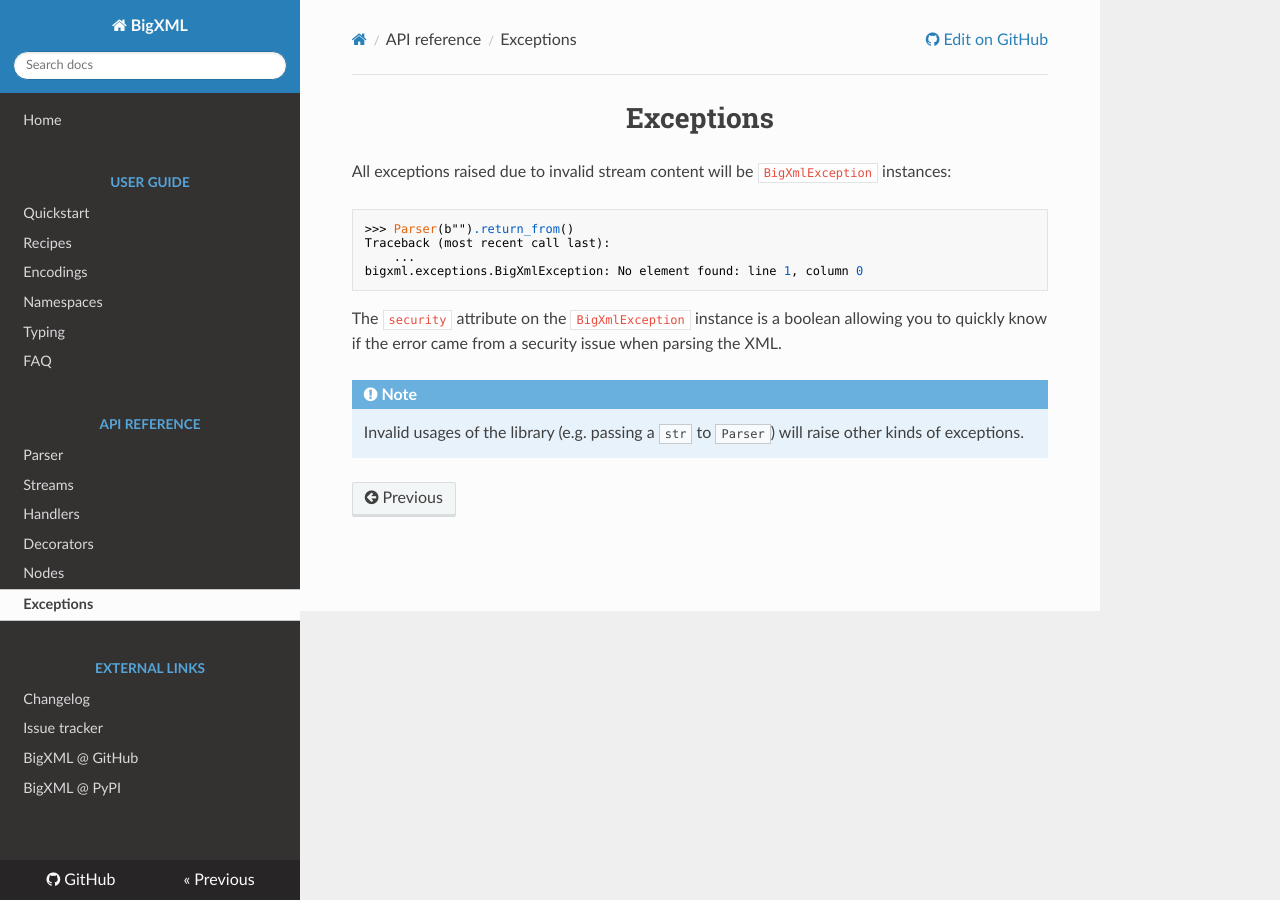
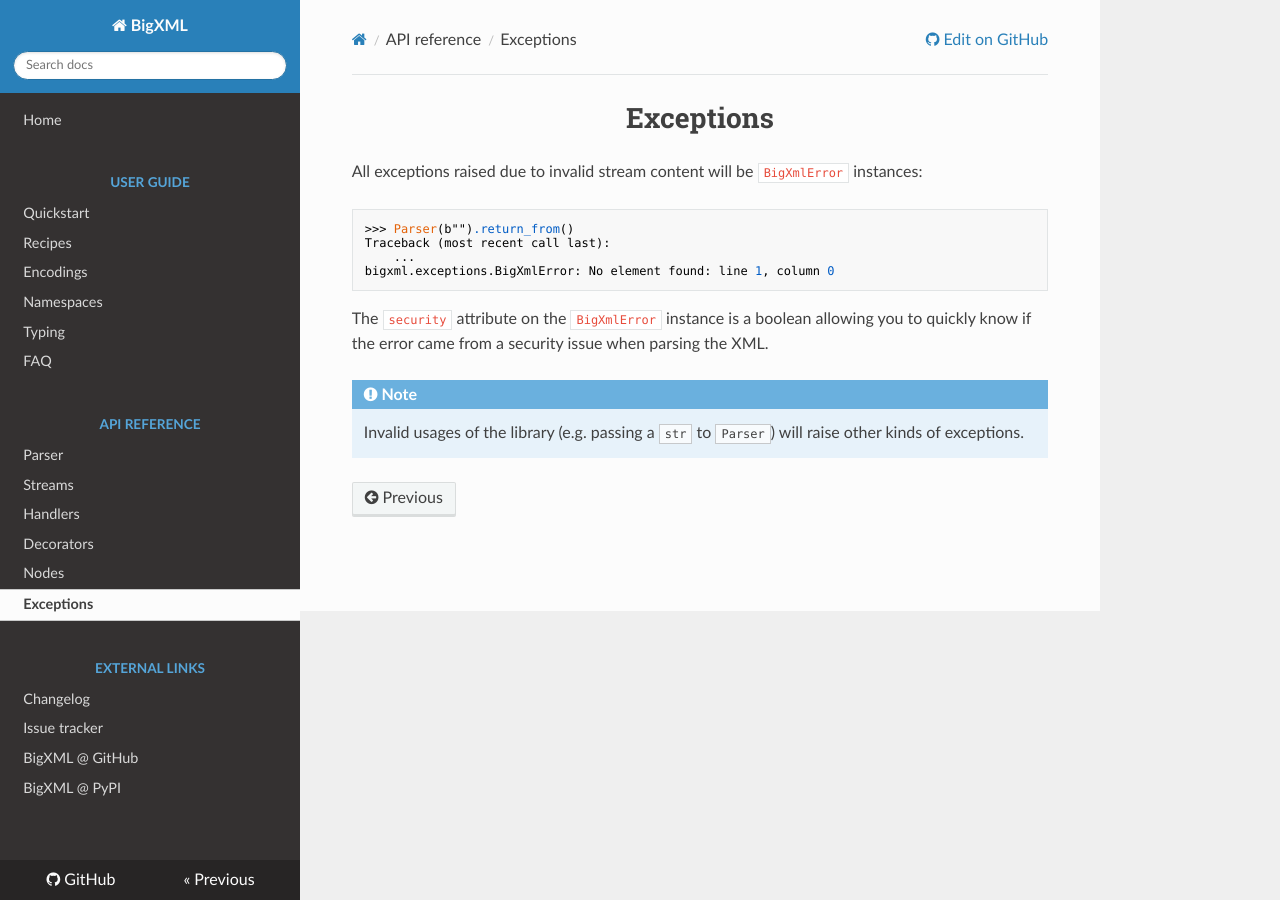
Before and after one commit to Rogdham/bigxml, an MkDocs documentation site: the page built from docs/src/exceptions.md, in a window 1280 px wide. Built offline with MkDocs 1.6.1, drawn with Linux system fonts in a browser that asks for light colours; nearby versions of some CDN libraries.

Commit message:
refactor: rename base exception to BigXmlError

```diff
--- a/docs/src/exceptions.md
+++ b/docs/src/exceptions.md
@@ -1,14 +1,14 @@
 # Exceptions
 
-All exceptions raised due to invalid stream content will be `BigXmlException` instances:
+All exceptions raised due to invalid stream content will be `BigXmlError` instances:
 
     :::python
     >>> Parser(b"").return_from()
     Traceback (most recent call last):
         ...
-    bigxml.exceptions.BigXmlException: No element found: line 1, column 0
+    bigxml.exceptions.BigXmlError: No element found: line 1, column 0
 
-The `security` attribute on the `BigXmlException` instance is a boolean allowing you to
+The `security` attribute on the `BigXmlError` instance is a boolean allowing you to
 quickly know if the error came from a security issue when parsing the XML.
 
 !!! Note
--- a/src/bigxml/__init__.py
+++ b/src/bigxml/__init__.py
@@ -1,10 +1,10 @@
-from bigxml.exceptions import BigXmlException
+from bigxml.exceptions import BigXmlError
 from bigxml.handler_marker import HandlerTypeHelper, xml_handle_element, xml_handle_text
 from bigxml.nodes import XMLElement, XMLText
 from bigxml.parser import Parser
 
 __all__ = (
-    "BigXmlException",
+    "BigXmlError",
     "HandlerTypeHelper",
     "Parser",
     "xml_handle_element",
```
Also changed, not shown: docs/src/encodings.md (+1 -1 lines), docs/src/index.md (+1 -1 lines), CHANGELOG.md, 5 other files.
